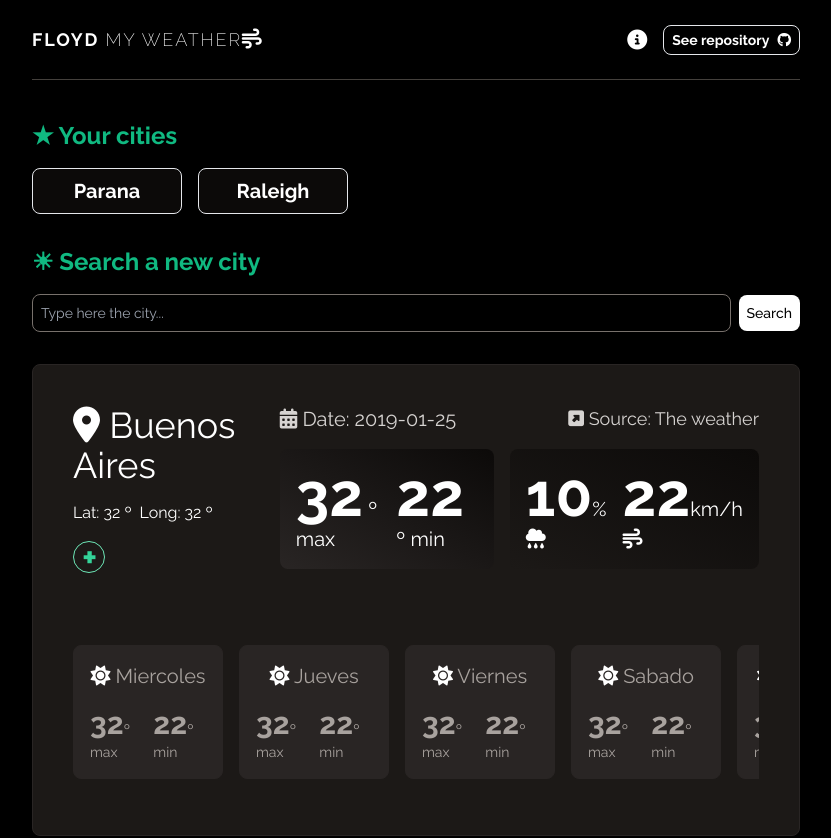
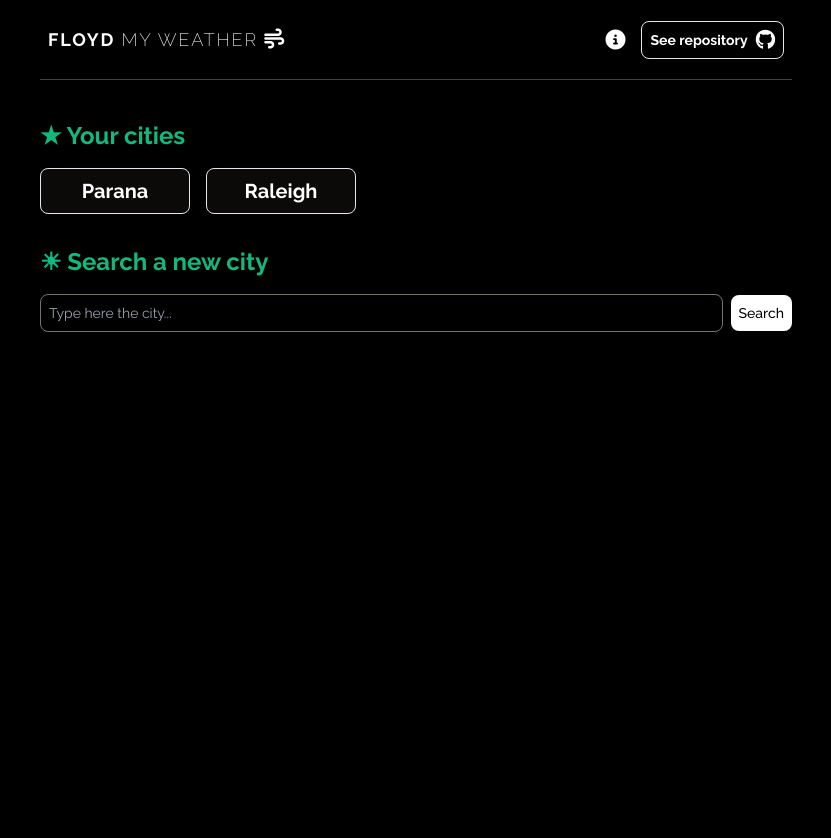
Before and after one commit to estaniml/floyd-myweather, a Vue app: page / in a window 1280 px wide. Shown: the top 838 px of the page, without its empty margins (224-1055 px from the left). Built offline with nearby package versions, Linux system fonts and the light colour scheme.

Commit message:
almost done

```diff
--- a/package.json
+++ b/package.json
@@ -8,6 +8,7 @@
     "preview": "vite preview"
   },
   "dependencies": {
+    "moment": "^2.29.4",
     "vue": "^3.2.47",
     "vue-router": "^4.1.6"
   },
--- a/src/App.vue
+++ b/src/App.vue
@@ -1,5 +1,5 @@
 <template>
-  <div class="w-full md:w-3/5 mx-2 md:mx-auto bg-red-200 font-Raleway overflow-hidden">
+  <div class="w-full md:w-3/5 px-2 md:mx-auto font-Raleway overflow-hidden">
     <NavBar />
     <router-view></router-view>
     <MainFooter />
--- /dev/null
+++ b/src/components/ErrorMessage.vue
@@ -0,0 +1,22 @@
+<template>
+  <div class="border border-red-800 p-5 bg-stone-950 rounded-lg w-fit flex items-center gap-4">
+    <i class="fa-sharp fa-solid fa-circle-exclamation text-xl text-red-600"></i>
+    <p>{{this.error}}</p>
+  </div>
+</template>
+
+<script>
+export default {
+    props: {
+        error: {
+            type: String,
+            required: true,
+            default: 'You have exceeded the DAILY quota for Requests on your current plan, BASIC. Upgrade your plan at https://rapidapi.com/wettercom-wettercom-default/api/forecast9'
+        }
+    }
+}
+</script>
+
+<style>
+
+</style>
--- a/src/components/HelpModal.vue
+++ b/src/components/HelpModal.vue
@@ -1,8 +1,8 @@
 <template>
   <Transition name="modal-outer">
-    <div v-show="modalActive" class="absolute w-full bg-black bg-opacity-30 backdrop-blur-sm h-screen top-0 left-0 flex justify-center px-8">
+    <div v-show="modalActive" class="absolute w-full bg-black bg-opacity-30 backdrop-blur-sm h-screen top-0 left-0 flex justify-center px-4 md:px-8">
         <Transition name="modal-inner">
-            <div v-if="modalActive" class="p-4 bg-stone-900 self-start mt-32 max-w-screen-md flex flex-col gap-5">
+            <div v-if="modalActive" class="p-4 bg-stone-900 self-start mt-16 md:mt-32 max-w-screen-md flex flex-col gap-5">
                 <slot />
                 <button
                     class="text-white mt-8 bg-stone-500 py-2 px-6"
--- a/src/components/MainFooter.vue
+++ b/src/components/MainFooter.vue
@@ -1,6 +1,6 @@
 <template>
   <div class="bg-black border-t border-stone-800 py-10 text-stone-400 text-sm">
-    <div class="flex gap-3 justify-center">
+    <div class="flex flex-col md:flex-row items-center gap-3 justify-center">
         <p>This project was created by: </p>
         <a
             href="https::/emlacabe.vercel.app"
--- a/src/components/NavBar.vue
+++ b/src/components/NavBar.vue
@@ -1,24 +1,24 @@
 <template>
-  <header class="flex justify-between items-center h-20 bg-black border-b border-stone-700">
+  <header class="flex justify-between items-center h-20 bg-black border-b border-stone-700 px-2">
     <RouterLink :to="{name: 'home'}">
         <div class="md:text-lg tracking-widest uppercase">
-            <strong>Floyd</strong> <span class="font-light">My Weather</span>
+            <strong>Floyd</strong> <span class="font-light">My Weather </span>
             <i class="fa-solid fa-wind text-xl"></i>
         </div>
     </RouterLink>
 
     <nav class="flex items-center gap-4">
         <i
-            class="fa-solid fa-circle-info md:text-xl cursor-pointer hover:text-emerald-400"
+            class="fa-solid fa-circle-info text-xl cursor-pointer hover:text-emerald-400"
             @click="setModalActive"
         ></i>
         <a
-            href=""
+            href="https://github.com/estaniml/floyd-myweather"
             target="_blank"
-            class="border rounded-lg px-2 py-1 text-sm flex items-center gap-2 hover:bg-white hover:text-black font-bold transition-all duration-300 ease-linear"
+            class="md:border rounded-lg md:px-2 md:py-1 text-sm flex items-center md:gap-2 hover:bg-white hover:text-black font-bold transition-all duration-300 ease-linear"
         >
-            See repository
-            <i class="fa-brands fa-github"></i>
+            <span class="hidden md:inline-block">See repository</span>
+            <i class="fa-brands fa-github text-xl md:text-md"></i>
         </a>
         <HelpModal
             :modalActive="modalActive"
--- a/src/components/WeatherData.vue
+++ b/src/components/WeatherData.vue
@@ -1,144 +1,56 @@
 <template>
-  <div class="p-10 border border-stone-800 bg-stone-900 rounded-lg">
-    <div class="flex justify-between gap-2">
+  <div class="p-4 md:p-10 border border-stone-800 bg-stone-900 rounded-lg h-[550px] md:h-[450px]">
+    <div class="flex flex-col md:flex-row justify-between gap-4">
       <div>
-        <h2 class="text-4xl"><i class="fa-solid fa-location-dot"></i> Buenos Aires</h2>
+        <h2 class="text-2xl md:text-4xl flex items-center gap-4">
+          <i class="fa-solid fa-location-dot"></i> {{this.data.location.name}}
+          <button
+            class="border border-emerald-300 flex md:hidden items-center gap-2 px-2 rounded-full overflow-hidden h-8 w-28 focus:bg-emerald-500 focus:text-white text-emerald-500 transition-all duration-300 ease-linear whitespace-nowrap text-lg"
+          ><strong class="text-4xl ">+</strong> Add city</button>
+        </h2>
         <div class="flex items-center justify-esnd mt-4 gap-2">
-          <span>Lat: 32 º</span>
-          <span>Long: 32 º</span>
+          <span>Lat: {{this.data.location.coordinates.latitude}} º</span>
+          <span>Long: {{this.data.location.coordinates.longitude}} º</span>
         </div>
         <button
-          class="border border-emerald-300 text-emerald-400 mt-4 flex items-center gap-2 px-2 rounded-full w-8 overflow-hidden h-8 hover:w-48 hover:bg-emerald-500 hover:text-white transition-all duration-300 ease-linear whitespace-nowrap"
+          class="border border-emerald-300 text-emerald-400 mt-4 hidden md:flex items-center gap-2 px-2 rounded-full w-8 overflow-hidden h-8 hover:w-48 hover:bg-emerald-500 hover:text-white transition-all duration-300 ease-linear whitespace-nowrap"
         ><strong class="text-4xl ">+</strong> Add to your cities</button>
       </div>
 
       <div class="">
         <div class="flex justify-between">
-          <p class="text-xl text-stone-300"><i class="fa-solid fa-calendar-days"></i> Date: 2019-01-25</p>
-          <p class="text-lg text-stone-300"><i class="fa-solid fa-square-up-right"></i> Source: The weather </p>
+          <p class="text-xl text-stone-300"><i class="fa-solid fa-calendar-days"></i> Date: {{this.data.forecast.forecastDate.slice(0,9)}}</p>
+          <p class="text-lg text-stone-300"><i class="fa-solid fa-square-up-right"></i> Source: {{this.data.forecast.source}} </p>
         </div>
 
-        <div class="flex gap-4">
-          <div class="flex items-center justify-end mt-4 gap-4 text-xl bg-gradient-to-bl from-stone-950 to-stone-800 p-4 rounded-lg">
-            <span><strong class="text-6xl">32</strong> º max</span>
-            <span><strong class="text-6xl">22</strong> º min</span>
+        <div class="flex flex-col md:flex-row gap-4">
+          <div class="flex items-center justify-center md:justify-end mt-4 gap-8 md:gap-4 text-xl bg-gradient-to-bl from-stone-950 to-stone-800 p-4 rounded-lg">
+            <span><strong class="text-6xl">{{this.data.forecast.items[0].temperature.max}}</strong> º max</span>
+            <span><strong class="text-6xl">{{this.data.forecast.items[0].temperature.min}}</strong> º min</span>
           </div>
 
-          <div class="flex items-center justify-end mt-4 gap-4 text-xl bg-gradient-to-bl from-stone-950 to-stone-900 p-4 rounded-lg">
-            <span><strong class="text-6xl">10</strong>% <i class="fa-solid fa-cloud-rain text-xl"></i></span>
-            <span><strong class="text-6xl">22</strong>km/h <i class="fa-solid fa-wind text-xl"></i></span>
+          <div class="flex items-center justify-center md:justify-end mt-4 gap-8 md:gap-4 text-xl bg-gradient-to-bl from-stone-950 to-stone-900 p-4 rounded-lg">
+            <span><strong class="text-6xl">{{this.data.forecast.items[0].prec.probability}}</strong>% <i class="fa-solid fa-cloud-rain text-xl"></i></span>
+            <span><strong class="text-6xl">{{this.data.forecast.items[0].wind.max}}</strong>km/h <i class="fa-solid fa-wind text-xl"></i></span>
           </div>
         </div>
       </div>
     </div>
 
-    <ul class="mt-10 py-4 flex gap-4 overflow-x-auto">
-      <li class="w-fit min-w-[150px] flex flex-col items-center justify-end mt-4 gap-4 text-xl bg-stone-800 text-stone-400 p-4 rounded-lg cursor-pointer border border-stone-800 hover:border-white">
-        <div>
-          <i class="fa-solid fa-sun text-xl text-white"></i> Miercoles
-        </div>
-
-        <div class="flex gap-2 text-sm">
-          <span><strong class="text-3xl">32</strong>º max</span>
-          <span><strong class="text-3xl">22</strong>º min</span>
-          </div>
-      </li>
-      <li class="w-fit min-w-[150px] flex flex-col items-center justify-end mt-4 gap-4 text-xl bg-stone-800 text-stone-400 p-4 rounded-lg cursor-pointer border border-stone-800 hover:border-white">
-        <div>
-          <i class="fa-solid fa-sun text-xl text-white"></i> Jueves
-        </div>
-
-        <div class="flex gap-2 text-sm">
-          <span><strong class="text-3xl">32</strong>º max</span>
-          <span><strong class="text-3xl">22</strong>º min</span>
-          </div>
-      </li>
-      <li class="w-fit min-w-[150px] flex flex-col items-center justify-end mt-4 gap-4 text-xl bg-stone-800 text-stone-400 p-4 rounded-lg cursor-pointer border border-stone-800 hover:border-white">
-        <div>
-          <i class="fa-solid fa-sun text-xl text-white"></i> Viernes
-        </div>
-
-        <div class="flex gap-2 text-sm">
-          <span><strong class="text-3xl">32</strong>º max</span>
-          <span><strong class="text-3xl">22</strong>º min</span>
-          </div>
-      </li>
-      <li class="w-fit min-w-[150px] flex flex-col items-center justify-end mt-4 gap-4 text-xl bg-stone-800 text-stone-400 p-4 rounded-lg cursor-pointer border border-stone-800 hover:border-white">
-        <div>
-          <i class="fa-solid fa-sun text-xl text-white"></i> Sabado
-        </div>
-
-        <div class="flex gap-2 text-sm">
-          <span><strong class="text-3xl">32</strong>º max</span>
-          <span><strong class="text-3xl">22</strong>º min</span>
-          </div>
-      </li>
-      <li class="w-fit min-w-[150px] flex flex-col items-center justify-end mt-4 gap-4 text-xl bg-stone-800 text-stone-400 p-4 rounded-lg cursor-pointer border border-stone-800 hover:border-white">
-        <div>
-          <i class="fa-solid fa-sun text-xl text-white"></i>  Domingo
-        </div>
-
-        <div class="flex gap-2 text-sm">
-          <span><strong class="text-3xl">32</strong>º max</span>
-          <span><strong class="text-3xl">22</strong>º min</span>
-          </div>
-      </li>
-      <li class="w-fit min-w-[150px] flex flex-col items-center justify-end mt-4 gap-4 text-xl bg-stone-800 text-stone-400 p-4 rounded-lg cursor-pointer border border-stone-800 hover:border-white">
-        <div>
-          <i class="fa-solid fa-sun text-xl text-white"></i> Lunes
-        </div>
-
-        <div class="flex gap-2 text-sm">
-          <span><strong class="text-3xl">32</strong>º max</span>
-          <span><strong class="text-3xl">22</strong>º min</span>
-          </div>
-      </li>
-      <li class="w-fit min-w-[150px] flex flex-col items-center justify-end mt-4 gap-4 text-xl bg-stone-800 text-stone-400 p-4 rounded-lg cursor-pointer border border-stone-800 hover:border-white">
-        <div>
-          <i class="fa-solid fa-sun text-xl text-white"></i> Martes
-        </div>
-
-        <div class="flex gap-2 text-sm">
-          <span><strong class="text-3xl">32</strong>º max</span>
-          <span><strong class="text-3xl">22</strong>º min</span>
-          </div>
-      </li>
-      <li class="w-fit min-w-[150px] flex flex-col items-center justify-end mt-4 gap-4 text-xl bg-stone-800 text-stone-400 p-4 rounded-lg cursor-pointer border border-stone-800 hover:border-white">
-        <div>
-          <i class="fa-solid fa-sun text-xl text-white"></i> Mierc
-        </div>
-
-        <div class="flex gap-2 text-sm">
-            <span><strong class="text-3xl">32</strong>º max</span>
-            <span><strong class="text-3xl">22</strong>º min</span>
-          </div>
-      </li>
-      <li class="w-fit min-w-[150px] flex flex-col items-center justify-end mt-4 gap-4 text-xl bg-stone-800 text-stone-400 p-4 rounded-lg cursor-pointer border border-stone-800 hover:border-white">
-        <div>
-           <i class="fa-solid fa-sun text-xl text-white"></i> Mierc
-        </div>
-
-        <div class="flex gap-2 text-sm">
-            <span><strong class="text-3xl">32</strong>º max</span>
-            <span><strong class="text-3xl">22</strong>º min</span>
-          </div>
-      </li>
-      <li class="w-fit min-w-[150px] flex flex-col items-center justify-end mt-4 gap-4 text-xl bg-stone-800 text-stone-400 p-4 rounded-lg cursor-pointer border border-stone-800 hover:border-white">
-        <div>
-           <i class="fa-solid fa-sun text-xl text-white"></i> Mierc
-        </div>
-
-        <div class="flex gap-2 text-sm">
-            <span><strong class="text-3xl">32</strong>º max</span>
-            <span><strong class="text-3xl">22</strong>º min</span>
-          </div>
-      </li>
+    <ul class="mt-4 md:mt-10 py-4 flex gap-4 overflow-x-auto">
+      <WeatherDay
+        :key="index"
+        v-for="(day, index) in this.data?.forecast.items.slice(1)"
+        :day="day"
+      />
     </ul>
   </div>
 </template>
 
 <script>
+import WeatherDay from './WeatherDay.vue';
 export default {
+  components: { WeatherDay },
     props: ['data'],
     data() {
       return {
--- /dev/null
+++ b/src/components/WeatherDataLoader.vue
@@ -0,0 +1,30 @@
+<template>
+  <div class="p-10 bg-stone-900 rounded-lg h-[550px] md:h-[450px] relative overflow-hidden after:absolute after:content-[''] after:w-80 after:h-[200%] after:bg-stone-950 after:top-0 after:-left-20 after:blur-lg  after:-z-10 animate-skeleton animate-pulse">
+    Loading..
+  </div>
+</template>
+
+<script>
+export default {
+
+}
+</script>
+
+<style scoped>
+.animate-skeleton::after{
+    animation-name: example;
+    animation-duration: 1.5s;
+    animation-timing-function: linear;
+    animation-delay: .4s;
+    animation-iteration-count: infinite;
+}
+
+@keyframes example {
+    from {
+        left: -50%;
+    }
+   to {
+        left: 150%;
+    }
+}
+</style>
--- /dev/null
+++ b/src/components/WeatherDay.vue
@@ -0,0 +1,46 @@
+<template>
+  <li class="w-fit min-w-[180px] flex flex-col items-center justify-end mt-4 gap-4 text-xl bg-stone-800 text-stone-400 py-4 px-2 rounded-lg cursor-pointer border border-stone-800 hover:border-white hover:-translate-y-2 transition-all duration-200 ease-linear">
+    <div class="flex items-center gap-2">
+        <span v-if="this.day.weather.text === 'wolkig'">
+            <i class="fa-solid fa-cloud text-xl text-white"></i>
+        </span>
+        <span v-else-if="this.day.weather.text === 'bedeckt'">
+            <i class="fa-solid fa-cloud text-xl text-white"></i>
+        </span>
+        <span v-else-if="this.day.weather.text === 'klar' ">
+            <i class="fa-solid fa-sun text-xl text-white"></i>
+        </span>
+        <span v-else-if="this.day.weather.text === 'sonnig'">
+            <i class="fa-solid fa-sun text-xl text-white"></i>
+        </span>
+        <span v-else>
+            <i class="fa-solid fa-cloud-rain text-xl text-white"></i>
+        </span>
+        {{getNameDay}}
+    </div>
+
+    <div class="flex gap-2 text-sm">
+        <span><strong class="text-3xl">{{this.day.temperature.max}}</strong> º max</span>
+        <span><strong class="text-3xl">{{this.day.temperature.min}}</strong> º min</span>
+        </div>
+    </li>
+</template>
+
+<script>
+import moment from 'moment'
+
+export default {
+    props: ['day'],
+    computed: {
+        getNameDay() {
+            console.log(this.day.weather.text);
+            return moment(this.day.date).format('dddd')
+        },
+
+    }
+}
+</script>
+
+<style>
+
+</style>
--- a/src/views/HomeView.vue
+++ b/src/views/HomeView.vue
@@ -1,12 +1,16 @@
 <template>
-  <main class="pt-10 bg-black min-h-screen">
+  <main class="pt-4 md:pt-10 bg-black min-h-screen">
     <h2 class="mb-4 text-2xl text-emerald-500 font-bold">★ Your cities</h2>
     <ul class="mb-8 flex gap-4">
-      <li class="border rounded-lg min-w-[150px] w-fit flex items-center justify-around gap-2 p-2 bg-stone-950 cursor-pointer hover:bg-stone-900">
-        <h3 class="text-xl font-bold">Parana</h3>
+      <li
+        class="border rounded-lg min-w-[100px] md:min-w-[150px] w-fit flex items-center justify-around gap-2 p-2 bg-stone-950 cursor-pointer hover:bg-stone-900"
+        @click="() => selectWeather(e.target.value)"
+        value="Parana"
+      >
+        <h3 class="text-lg md:text-xl font-bold">Parana</h3>
       </li>
-      <li class="border rounded-lg min-w-[150px] w-fit flex items-center justify-around gap-2 p-2 bg-stone-950 cursor-pointer hover:bg-stone-900">
-        <h3 class="text-xl font-bold">Raleigh</h3>
+      <li class="border rounded-lg min-w-[100px] md:min-w-[150px] w-fit flex items-center justify-around gap-2 p-2 bg-stone-950 cursor-pointer hover:bg-stone-900">
+        <h3 class="text-lg md:text-xl font-bold">Raleigh</h3>
       </li>
     </ul>
 
@@ -27,26 +31,44 @@
 
     <WeatherData
       :data="data"
+      v-if="data"
+    />
+
+    <WeatherDataLoader
+      v-else-if="loading"
+    />
+
+    <ErrorMessage
+      v-if="error"
+      :error="error"
     />
 
   </main>
 </template>
 
 <script>
+import ErrorMessage from '../components/ErrorMessage.vue'
 import WeatherData from '../components/WeatherData.vue'
+import WeatherDataLoader from '../components/WeatherDataLoader.vue'
 
 export default {
-  components: { WeatherData },
+  components: { WeatherData, WeatherDataLoader, ErrorMessage },
   data() {
     return {
       search: '',
-      data: null
+      data: null,
+      loading: false,
+      error: false
     }
   },
   mounted() {
   },
   methods: {
+    selectWeather(value){
+      this.search = value
+    },
     async searchWeather() {
+      this.loading = true
       if( this.search.length < 3){
         this.$refs.searchInput.focus()
         return
@@ -67,8 +89,11 @@ export default {
         console.log(result);
         this.data = result
         this.search = ''
+        this.loading = false
       } catch (error) {
         console.error(error);
+        this.loading = false
+        this.error = true
       }
     }
   }
```
Also changed, not shown: 1 other file (tests, documents, lock files or other folders).
